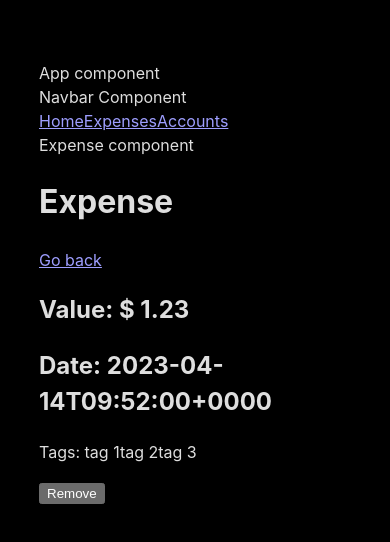
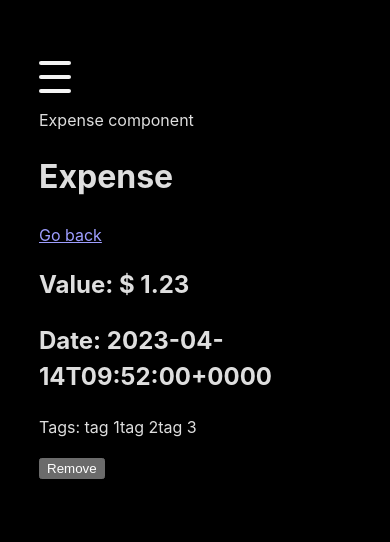
Before and after one commit to ioscrum-fapp/fapp, a React (Vite) app in the folder fapp/: page /expenses/1 in a window 390 px wide. Shown: the top 542 px of the page. Built offline with nearby package versions, Linux system fonts and the light colour scheme; data requests are answered from the project's data file.

Commit message:
updating menu navbar style

```diff
--- a/fapp/src/App.jsx
+++ b/fapp/src/App.jsx
@@ -1,27 +1,22 @@
 import React from "react";
 import { BrowserRouter, Route, Routes } from "react-router-dom";
+import Account from "./pages/Account/Account.jsx";
+import Accounts from "./pages/Accounts/Accounts.jsx";
+import CreateAccount from "./pages/CreateAccount/CreateAccount.jsx";
+import CreateExpense from "./pages/CreateExpense/CreateExpense.jsx";
+import Expense from "./pages/Expense/Expense.jsx";
+import Expenses from "./pages/Expenses/Expenses.jsx";
 import Home from "./pages/Home";
 import Layout from "./pages/Layout";
-import Placeholder from "./pages/Placeholder";
-import Stats from "./pages/Stats";
+import NoPage from "./pages/NoPage/NoPage.jsx";
 import "./styles/App.css";
-import Navbar from "./pages/Navbar/Navbar.jsx";
-import Accounts from "./pages/Accounts/Accounts.jsx";
-import NoPage from "./pages/NoPage/NoPage.jsx";
-import Account from "./pages/Account/Account.jsx";
-import Expenses from "./pages/Expenses/Expenses.jsx";
-import Expense from "./pages/Expense/Expense.jsx";
-import CreateAccount from "./pages/CreateAccount/CreateAccount.jsx";
-import CreateExpense from "./pages/CreateExpense/CreateExpense.jsx";
 
 function App() {
   return (
     <BrowserRouter>
       <div className="App">
-        App component
-        <Navbar />
         <Routes>
-          <Route path="/" element={<Layout />} />
+          <Route path="/" element={<Layout />}>
             <Route index element={<Home />} />
             <Route path="/accounts" element={<Accounts />} />
             <Route path="/accounts/:id" element={<Account />} />
@@ -29,9 +24,8 @@ function App() {
             <Route path="/expenses" element={<Expenses />} />
             <Route path="/expenses/:id" element={<Expense />} />
             <Route path="/expenses/add" element={<CreateExpense />} />
-          <Route path="/statistics" element={<Stats />} />
-          <Route path="/placeholder" element={<Placeholder />} />
             <Route path="*" element={<NoPage />} />
+          </Route>
         </Routes>
       </div>
     </BrowserRouter>
--- a/fapp/src/pages/Layout.jsx
+++ b/fapp/src/pages/Layout.jsx
@@ -1,29 +1,42 @@
-import React from "react";
-import { Outlet, Link } from "react-router-dom";
+import { React, useState } from "react";
+import { Link, Outlet } from "react-router-dom";
 import "../styles/Layout.css";
-import Logo from "../assets/Icon.svg";
+ /*
+<li>
+  <img src={Logo} alt="logo" />
+</li>
+*/
 
 export default function Layout() {
+
+  const [isOpen, setIsOpen] = useState(false);
+
+  const toggle = () =>{
+    setIsOpen(!isOpen)
+  }
   return (
-    <>
-      <nav>
+
+    <div className="NavMenu">
+       <div className={`Hamburger ${isOpen ? 'active' : ''}`} onClick={toggle}>
+          <span className="Line"></span>
+          <span className="Line"></span>
+          <span className="Line"></span>
+      </div>
+      <nav className={`Menu ${isOpen ? 'open' : ''}`}>
         <ul>
-          <li>
-            <img src={Logo} alt="logo" />
-          </li>
           <li>
             <Link to="/">Home</Link>
           </li>
           <li>
-            <Link to="/statistics">Statistics</Link>
+            <Link to="/accounts">Accounts</Link>
           </li>
           <li>
-            <Link to="/placeholder">Placeholder</Link>
+            <Link to="/expenses">Expenses</Link>
           </li>
         </ul>
       </nav>
 
       <Outlet />
-    </>
+    </div>
   );
 }
--- a/fapp/src/styles/Layout.css
+++ b/fapp/src/styles/Layout.css
@@ -4,10 +4,7 @@ ul {
   padding: 0;
   overflow: hidden;
   background-color: #000000;
-}
-
-li {
-  float: left;
+  display: flex;
 }
 
 li a {
@@ -19,9 +16,51 @@ li a {
 }
 
 li a:hover:not(.active) {
-  background-color: #35b365;
+  background-color: #278664;
+}
+.Hamburger{
+  display: none;
+  cursor: pointer;
 }
 
-.active {
-  background-color: #04aa6d;
+@media only screen and (max-width: 600px) {
+  .Hamburger{
+    display: block;
+    height: 32px;
+    width: 32px;
+    display: flex;
+    flex-direction: column;
+    justify-content: space-between;
+    margin-bottom: 15px;
+
+  }
+  .Hamburger .Line {
+    display: block;
+    height: 4px;
+    width: 100%;
+    border-radius: 10px;
+    background: whitesmoke;
+    transition: all 0.3s ease-in-out;
+  }
+  .Hamburger.active .Line:nth-child(1) {
+    transform: rotate(45deg) translate(8px, 11px);
+  }
+
+  .Hamburger.active .Line:nth-child(2) {
+    opacity: 0;
+  }
+
+  .Hamburger.active .Line:nth-child(3) {
+    transform: rotate(-45deg) translate(8px, -11px);
+  }
+
+  ul {
+    flex-direction: column;
+  }
+  .Menu{
+    display: none;
+  }
+  .Menu.open{
+    display: block;
+  }
 }
```
Lines whose indentation alone changed are shown as unchanged.
